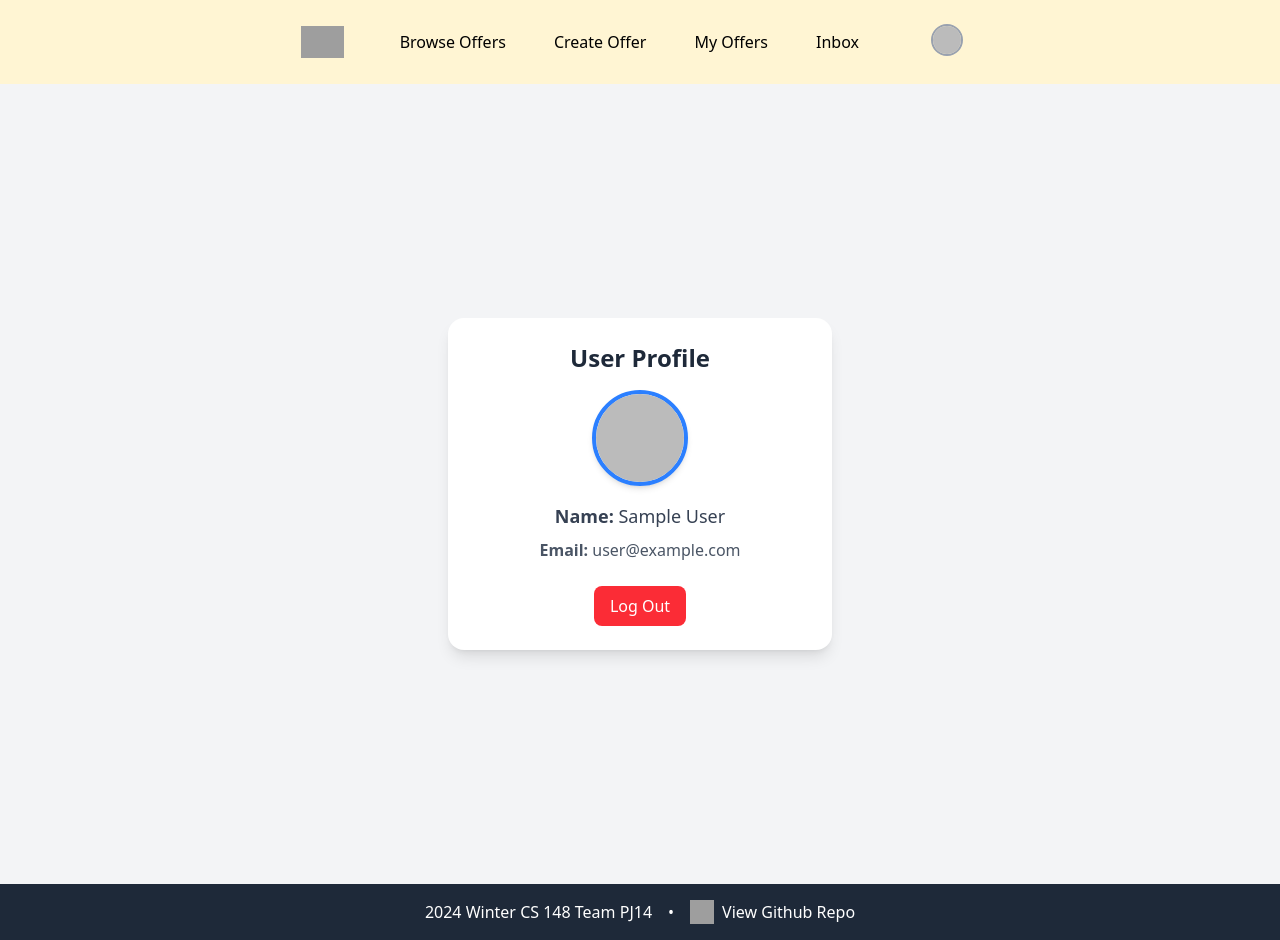
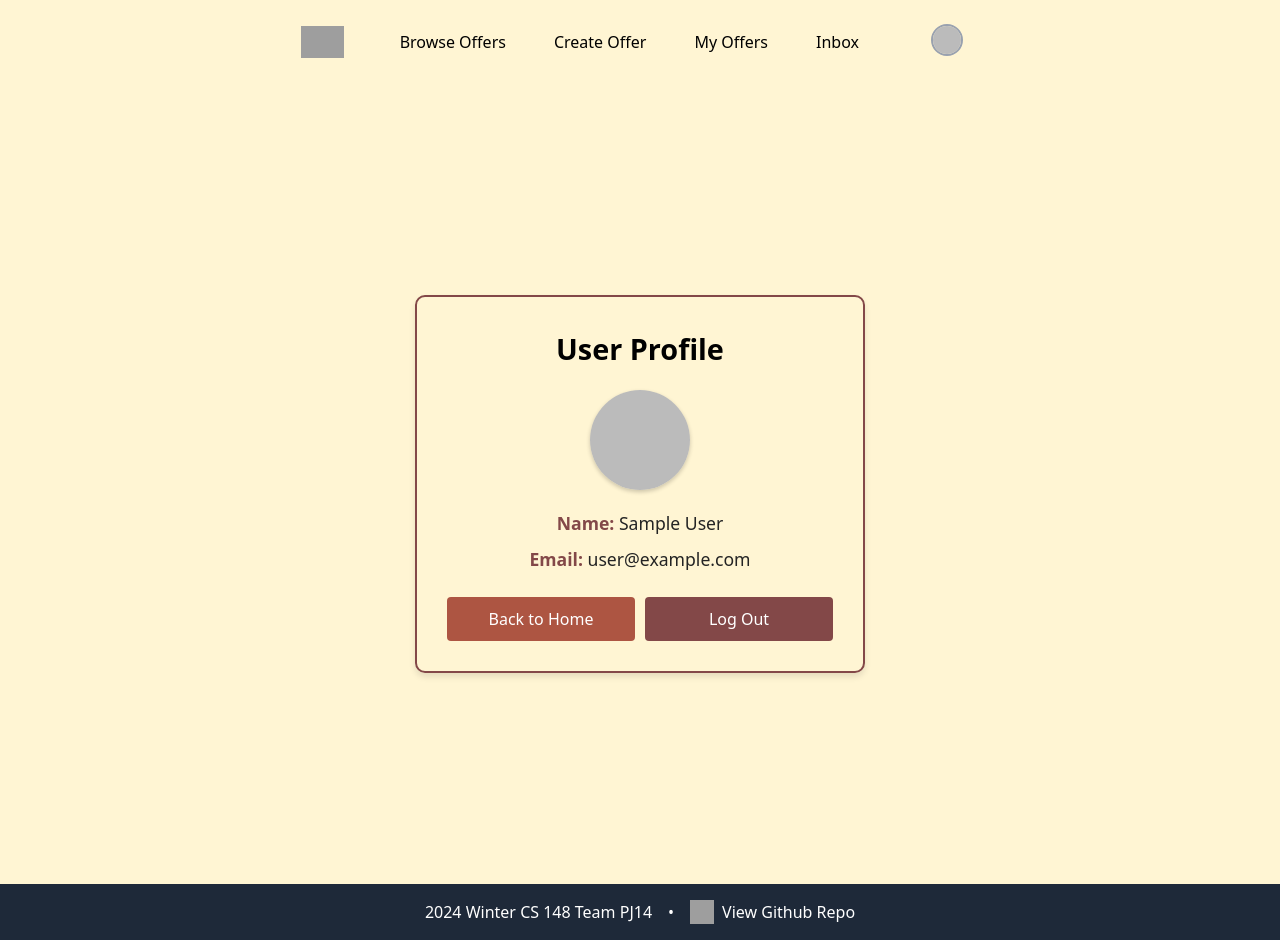
Before and after one commit to michaelljiang/LootFinder, a Vue app in the folder LootFinder/: page /profile in a window 1280 px wide. Built offline with nearby package versions, Linux system fonts and the light colour scheme; no server answers; sample sign-in values are in the browser's storage; grey boxes are pictures that could not be loaded.

Commit message:
change user profile styling

```diff
--- a/LootFinder/src/views/UserProfile.vue
+++ b/LootFinder/src/views/UserProfile.vue
@@ -1,41 +1,55 @@
 <template>
-  <div class="flex justify-center items-center min-h-screen bg-gray-100">
-    <div v-if="user" class="bg-white shadow-lg rounded-2xl p-6 w-96 text-center">
-      <h1 class="text-2xl font-semibold text-gray-800 mb-4">User Profile</h1>
+  <div class="profile-container">
+    <div v-if="user" class="profile-card">
+      <h1 class="profile-title">User Profile</h1>
       <img
-        :src="user.photoURL"
+        :src="user.photoURL || '/default-avatar.png'"
         alt="Profile Picture"
-        class="w-24 h-24 mx-auto rounded-full border-4 border-blue-500 shadow-md"
+        class="profile-avatar"
       />
-      <div class="mt-4 space-y-2">
-        <p class="text-lg font-medium text-gray-700"><strong>Name:</strong> {{ user.displayName }}</p>
-        <p class="text-gray-600"><strong>Email:</strong> {{ user.email }}</p>
+      <div class="profile-info">
+        <p class="profile-detail">
+          <strong>Name:</strong>
+          {{ user.displayName || 'User' }}
+        </p>
+        <p class="profile-detail">
+          <strong>Email:</strong>
+          {{ user.email }}
+        </p>
       </div>
-      <button
-        @click="logout"
-        class="mt-6 bg-red-500 text-white px-4 py-2 rounded-lg hover:bg-red-600 transition"
-      >
+      <div class="profile-actions">
+        <button @click="goToHome" class="profile-button button-primary">
+          Back to Home
+        </button>
+        <button @click="logout" class="profile-button button-danger">
           Log Out
         </button>
       </div>
+    </div>
 
-    <div v-else class="text-gray-600 text-lg">
-      <p>Loading...</p>
+    <div v-else class="profile-card">
+      <p class="profile-message">You need to be logged in to view this page</p>
+      <button
+        @click="goToLogin"
+        class="profile-button button-primary full-width"
+      >
+        Go to Login
+      </button>
     </div>
   </div>
 </template>
 
-
-
 <script lang="ts">
   import { defineComponent, ref, onMounted } from 'vue';
   import { getAuth, onAuthStateChanged, signOut } from 'firebase/auth';
+  import { useRouter } from 'vue-router';
 
   export default defineComponent({
     name: 'UserProfile',
     setup() {
       const user = ref<any>(null);
       const auth = getAuth();
+      const router = useRouter();
 
       onMounted(() => {
         onAuthStateChanged(auth, (currentUser) => {
@@ -46,7 +60,6 @@ export default defineComponent({
               photoURL: currentUser.photoURL,
             };
           } else {
-          console.error("No user is logged in");
             user.value = null;
           }
         });
@@ -55,20 +68,133 @@ export default defineComponent({
       const logout = () => {
         signOut(auth)
           .then(() => {
-        console.log("User signed out");
-        user.value = null;
+            console.log('User signed out');
+            router.push('/login');
           })
           .catch((error: unknown) => {
             if (error instanceof Error) {
-        console.error("Logout error:", error.message);
+              console.error('Logout error:', error.message);
             } else {
-        console.error("Logout error:", error);
+              console.error('Logout error:', error);
             }
           });
       };
 
+      const goToLogin = () => {
+        router.push('/login');
+      };
 
-    return { user, logout };
+      const goToHome = () => {
+        router.push('/');
+      };
+
+      return { user, logout, goToLogin, goToHome };
     },
   });
 </script>
+
+<style scoped>
+  .profile-container {
+    display: flex;
+    justify-content: center;
+    align-items: center;
+    min-height: 100vh;
+    background-color: var(--color-lightbackground);
+    padding: 20px;
+  }
+
+  .profile-card {
+    background-color: var(--color-background);
+    border-radius: 10px;
+    border: 2px solid var(--color-border);
+    padding: 30px;
+    width: 100%;
+    max-width: 450px;
+    text-align: center;
+    box-shadow: 0 4px 6px rgba(0, 0, 0, 0.1);
+  }
+
+  .profile-title {
+    color: var(--color-heading);
+    font-size: 1.8rem;
+    margin-bottom: 20px;
+    font-weight: bold;
+  }
+
+  .profile-avatar {
+    width: 100px;
+    height: 100px;
+    margin: 0 auto;
+    border-radius: 50%;
+    border: 4px solid var(--color-accent);
+    box-shadow: 0 2px 4px rgba(0, 0, 0, 0.2);
+    object-fit: cover;
+  }
+
+  .profile-info {
+    margin-top: 20px;
+    display: flex;
+    flex-direction: column;
+    gap: 10px;
+  }
+
+  .profile-detail {
+    color: var(--color-textBody);
+    font-size: 1.1rem;
+  }
+
+  .profile-detail strong {
+    color: var(--color-textPrimary);
+  }
+
+  .profile-actions {
+    margin-top: 25px;
+    display: flex;
+    justify-content: space-between;
+    gap: 10px;
+  }
+
+  .profile-button {
+    padding: 10px 16px;
+    border: none;
+    border-radius: 4px;
+    font-size: 1rem;
+    cursor: pointer;
+    transition:
+      background-color 0.3s,
+      transform 0.2s;
+    flex: 1;
+  }
+
+  .profile-button:hover {
+    transform: translateY(-2px);
+  }
+
+  .button-primary {
+    background-color: var(--color-nav);
+    color: white;
+  }
+
+  .button-primary:hover {
+    background-color: var(--color-border);
+  }
+
+  .button-danger {
+    background-color: var(--color-border);
+    color: white;
+  }
+
+  .button-danger:hover {
+    background-color: #673838;
+  }
+
+  .profile-message {
+    color: var(--color-textPrimary);
+    font-size: 1.2rem;
+    margin-bottom: 20px;
+  }
+
+  .full-width {
+    width: 100%;
+  }
+</style>
```
Lines whose indentation alone changed are shown as unchanged.
